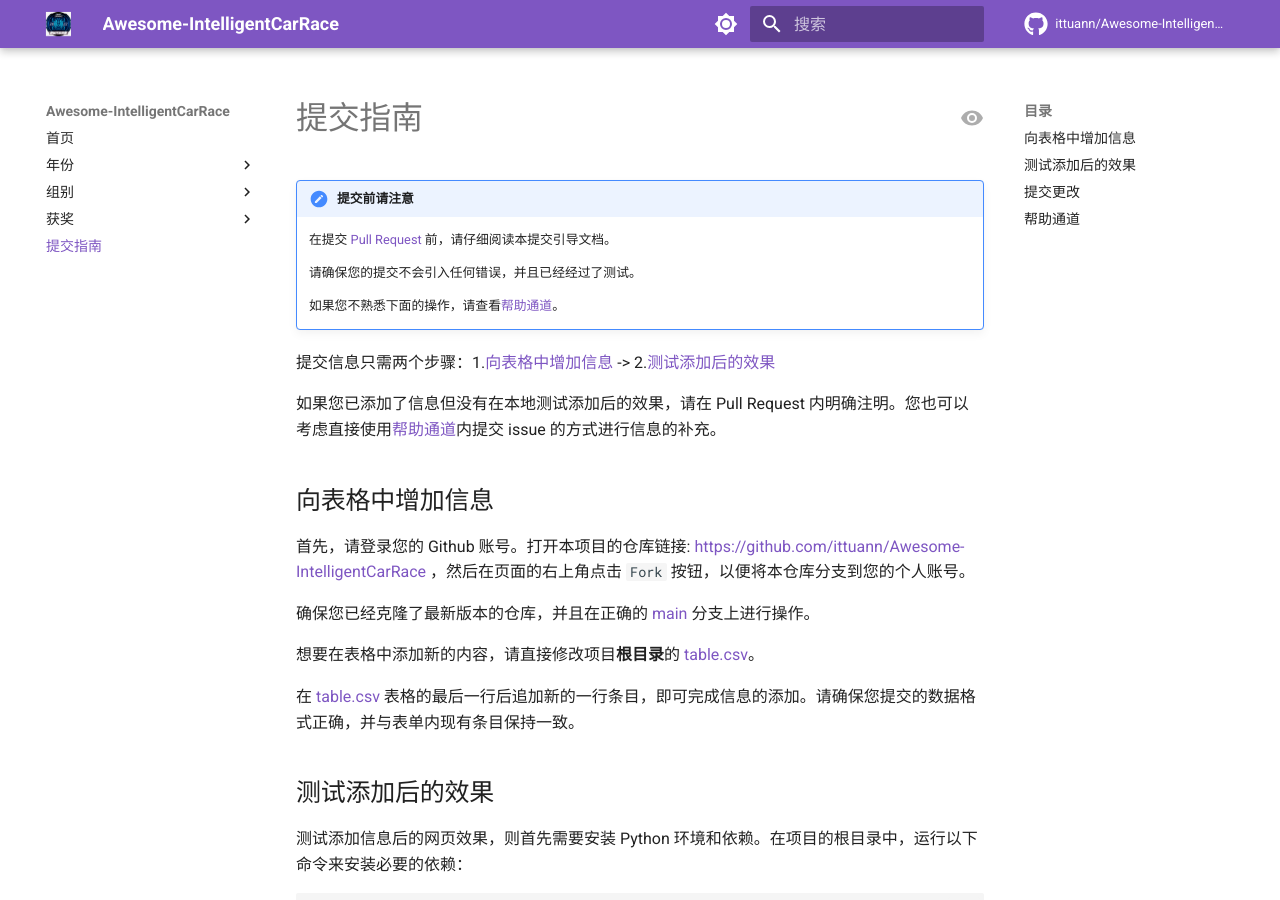
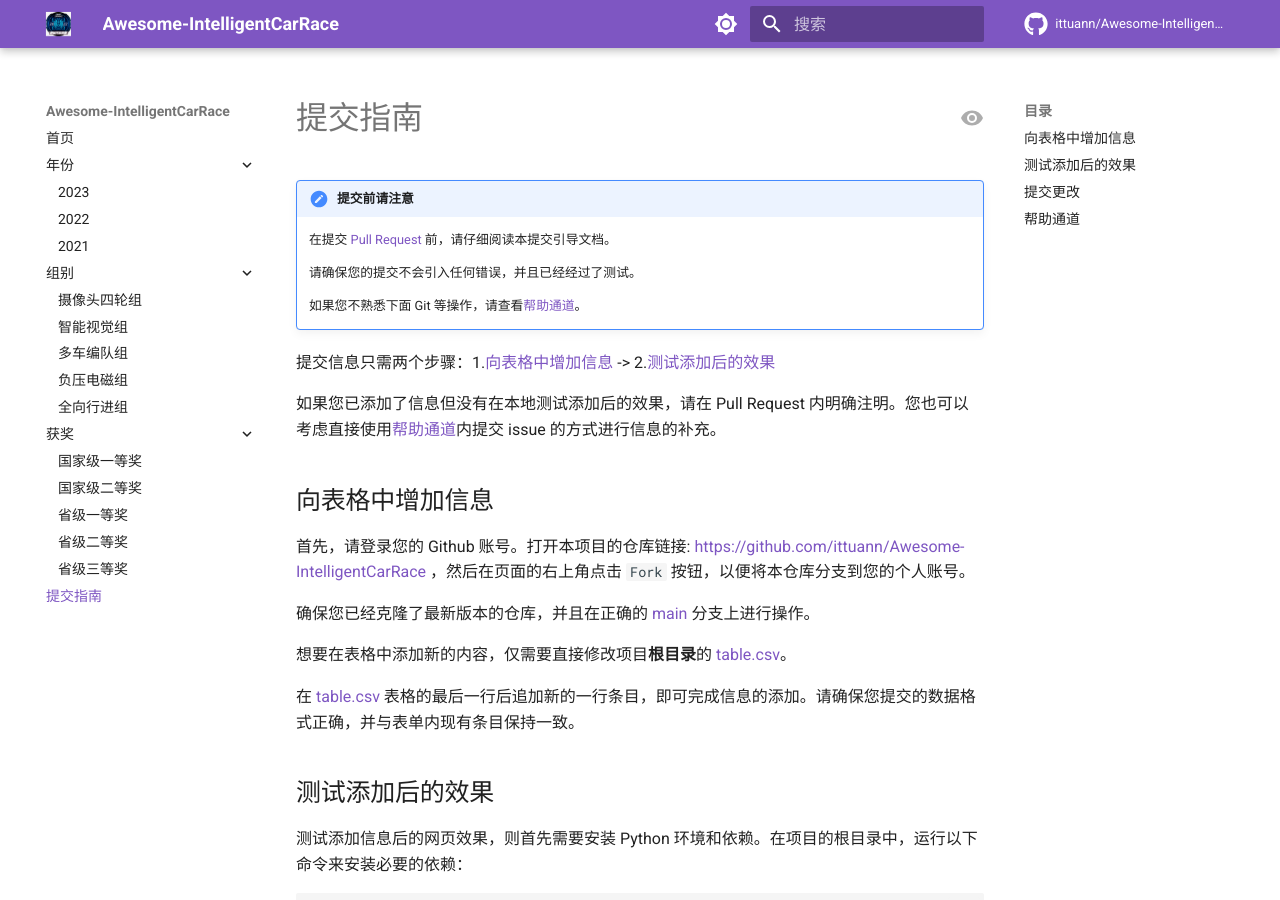
Before and after one commit to ittuann/Awesome-IntelligentCarRace, an MkDocs documentation site: the page built from docs/contribution.md, in a window 1280 px wide and 900 px high. Built offline with MkDocs 1.6.1 and Material for MkDocs 9.7.7, drawn with Linux system fonts in a browser that asks for light colours; comment, search, counter and statistics services are not loaded; some of the changed text lies outside the part shown.

```diff
--- a/docs/contribution.md
+++ b/docs/contribution.md
@@ -6,7 +6,7 @@
 
     请确保您的提交不会引入任何错误，并且已经经过了测试。
 
-    如果您不熟悉下面的操作，请查看[帮助通道](https://ittuann.github.io/Awesome-IntelligentCarRace/contribution/#_5)。
+    如果您不熟悉下面 Git 等操作，请查看[帮助通道](https://ittuann.github.io/Awesome-IntelligentCarRace/contribution/#_5)。
 
 提交信息只需两个步骤：1.[向表格中增加信息](https://ittuann.github.io/Awesome-IntelligentCarRace/contribution/#_2) -> 2.[测试添加后的效果](https://ittuann.github.io/Awesome-IntelligentCarRace/contribution/#_3)
 
@@ -18,7 +18,7 @@
 
 确保您已经克隆了最新版本的仓库，并且在正确的 [main](https://github.com/ittuann/Awesome-IntelligentCarRace/tree/main){:target="\_blank"} 分支上进行操作。
 
-想要在表格中添加新的内容，请直接修改项目**根目录**的 [table.csv](https://github.com/ittuann/Awesome-IntelligentCarRace/blob/main/table.csv){:target="\_blank"}。
+想要在表格中添加新的内容，仅需要直接修改项目**根目录**的 [table.csv](https://github.com/ittuann/Awesome-IntelligentCarRace/blob/main/table.csv){:target="\_blank"}。
 
 在 [table.csv](https://github.com/ittuann/Awesome-IntelligentCarRace/blob/main/table.csv){:target="\_blank"} 表格的最后一行后追加新的一行条目，即可完成信息的添加。请确保您提交的数据格式正确，并与表单内现有条目保持一致。
 
--- a/mkdocs.yml
+++ b/mkdocs.yml
@@ -17,13 +17,21 @@ theme:
   features:
     - navigation.top
     - navigation.footer
+    - navigation.expand
     - navigation.tracking
+    - navigation.indexes
+    - navigation.instant
+    - content.action.edit
     - content.code.copy
-    - content.action.edit
-    - instant
+    - content.code.annotate
+    - content.code.select
+    - content.tabs.link
+    - content.tooltips
     - header.autohide
     - search.suggest
+    - search.highlight
     - search.share
+    - toc.follow
   logo: assets/favicon/favicon.png
   favicon: assets/favicon/favicon.png
   icon:
@@ -54,12 +62,18 @@ markdown_extensions:
   - admonition
   - footnotes
   - attr_list
+  - def_list
+  - md_in_html
+  - toc:
+      permalink: true
   - pymdownx.caret
   - pymdownx.mark
   - pymdownx.tilde
   - pymdownx.critic
   - pymdownx.details
   - pymdownx.betterem
+  - pymdownx.mark
+  - pymdownx.smartsymbols
   - pymdownx.tabbed:
       alternate_style: true
   - pymdownx.highlight:
@@ -70,11 +84,8 @@ markdown_extensions:
   - pymdownx.emoji:
       emoji_index: !!python/name:materialx.emoji.twemoji
       emoji_generator: !!python/name:materialx.emoji.to_svg
-  - markdown.extensions.def_list
   - meta
   - tables
-  - toc:
-      permalink: true
 
 extra_javascript:
   - https://unpkg.com/tablesort@latest/dist/tablesort.min.js
@@ -90,6 +101,11 @@ extra:
   social:
     - icon: fontawesome/brands/github
       link: https://github.com/ittuann
+    - icon: fontawesome/solid/paper-plane
+      link: mailto:<ittuann@outlook.com>
+  analytics:
+    provider: google
+    property: G-8SY1RE8KQW
 
 # Navigation
 nav:
```
Also changed, not shown: other parts of docs/contribution.md (+1 -1 lines), docs/index.md (+3 -5 lines).
